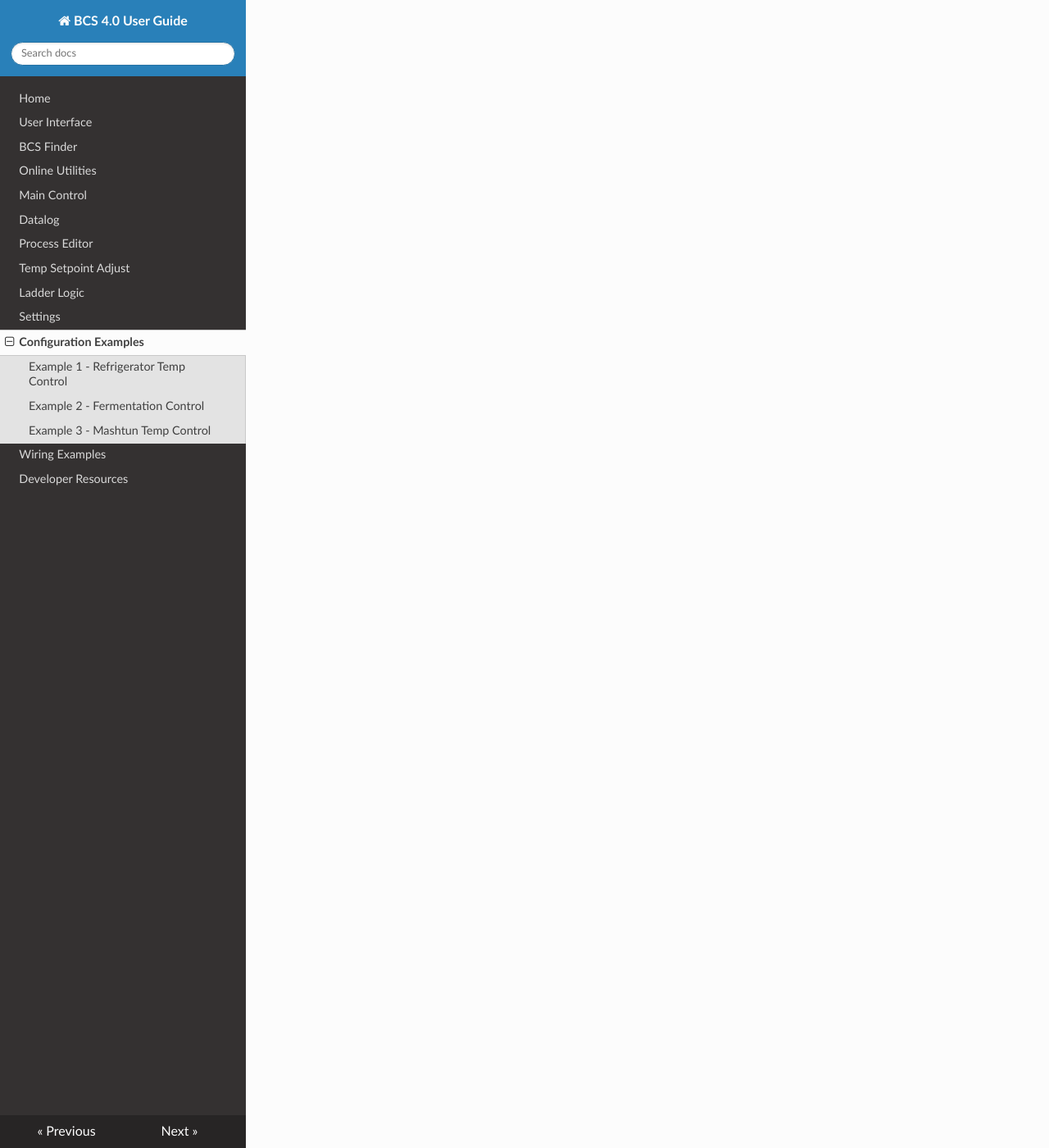
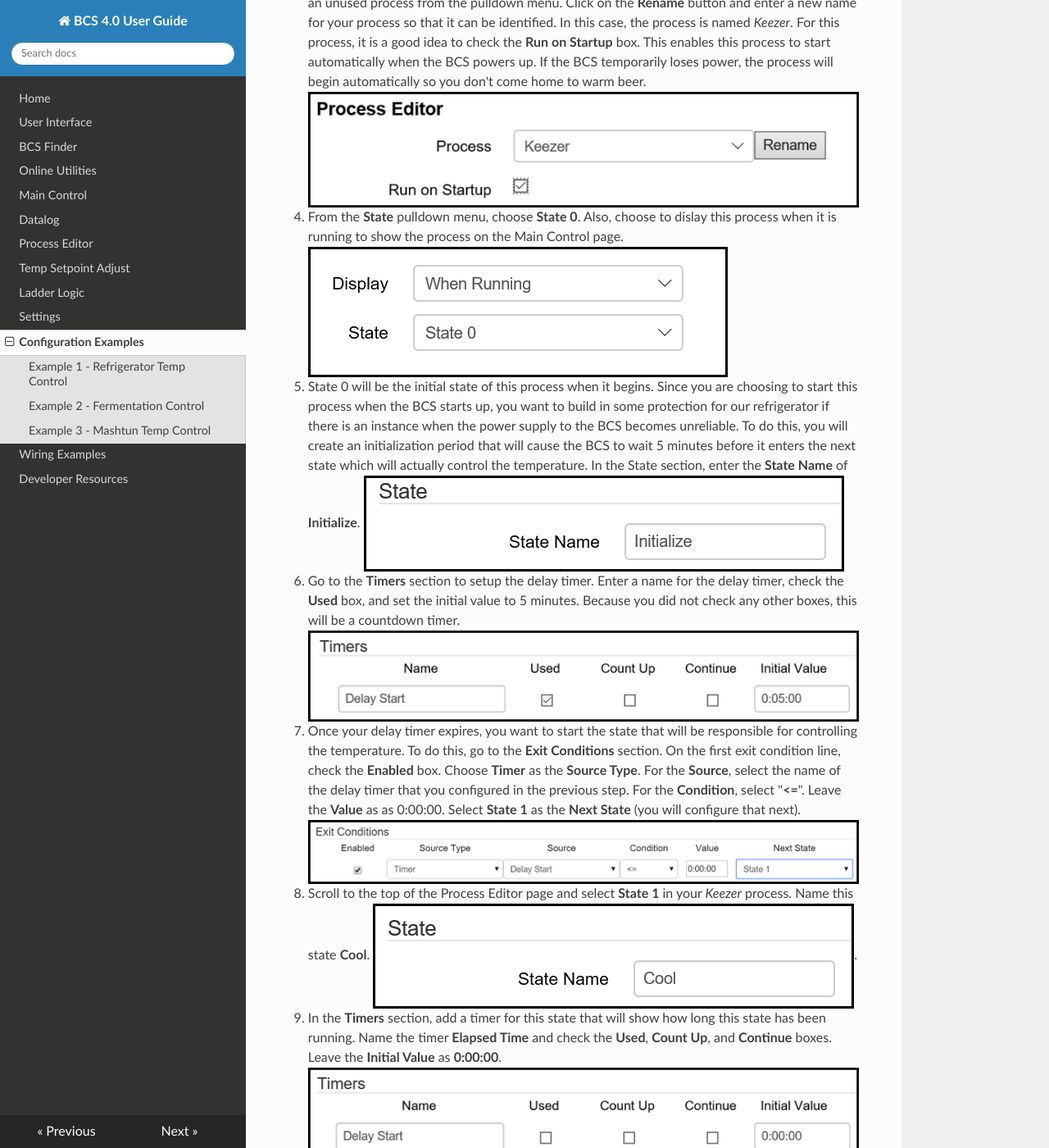
Before and after one commit to embeddedcc/bcs-docs, an MkDocs documentation site: the page built from docs/examples.md, in a window 1280 px wide and 1400 px high, scrolled down 1495 px. Shown: the whole window at 82% size. Built offline with MkDocs 1.6.1, drawn with Linux system fonts in a browser that asks for light colours; nearby versions of some CDN libraries; old or Windows-style settings are respelled for this version of MkDocs; some of the changed text lies outside the part shown.

Commit message:
Added first config example

```diff
--- a/docs/examples.md
+++ b/docs/examples.md
@@ -2,6 +2,40 @@
 
 ## Example 1 - Refrigerator Temp Control ##
 
+This is a very simple example for controlling the temperature in a refrigerator or freezer that you are using as a kegerator or keezer (refrigerator or freezer used to store and serve beer from kegs). The same example process can also be used to control fermentation temperatures if you are using a refrigerator or freezer as a fermentation chamber. To prevent wear and tear on your refrigeration equipment, it is a good idea to use a [thermowell](http://www.brewershardware.com/Thermowells/) to protect your [temperature probe](http://www.brewershardware.com/BCS-460-Temperature-Sensors/) and submerge it in a volume of liquid (such as a gallon jug of water or inside your fermentation vessel) to prevent unwanted temperature swings and unnecessary cycling.
+
+1. While technically optional, it is a best practice to name your temperature probes so they can be easily identifiable by location or function rather than number. From the [Settings](settings.md) page, go to the Temperature Probes section and name and enable any temperature probes you are going to use in your BCS deployment. In this case, Temp Probe 7 is has been named Keezer and it has been enabled. For examples of how to connect the temp probes to the BCS, see the [Wiring Examples](wiring.md) page.
+![temp probe naming](img/examples/example1_1.png)
+
+2. The next step is to name your output that will control your refrigerator or freezer. From the [Settings](settings.md) page, go to the Outputs sections to name and enable the output that will control the power supply to the refrigerator. In most cases, this will be a solid state relay (SSR). For examples of how to connect an SSR to the BCS, see the [Wiring Examples](wiring.md) page.
+![output naming](img/examples/example1_2.png)
+
+3. Now that you have named and enabled your temp probe and your output, you can configure the process to control your refrigerator. Go to the [Process Editor](process_editor.md) page on the BCS interface. Select an unused process from the pulldown menu. Click on the **Rename** button and enter a new name for your process so that it can be identified. In this case, the process is named *Keezer*. For this process, it is a good idea to check the **Run on Startup** box. This enables this process to start automatically when the BCS powers up. If the BCS temporarily loses power, the process will begin automatically so you don't come home to warm beer.
+![process naming](img/examples/example1_3.png)
+
+4. From the **State** pulldown menu, choose **State 0**. Also, choose to dislay this process when it is running to show the process on the Main Control page.
+![choosing a state](img/examples/example1_4.png)
+
+5. State 0 will be the initial state of this process when it begins. Since you are choosing to start this process when the BCS starts up, you want to build in some protection for our refrigerator if there is an instance when the power supply to the BCS becomes unreliable. To do this, you will create an initialization period that will cause the BCS to wait 5 minutes before it enters the next state which will actually control the temperature. In the State section, enter the **State Name** of **Initialize**.
+![state naming](img/examples/example1_5.png)
+
+6. Go to the **Timers** section to setup the delay timer. Enter a name for the delay timer, check the **Used** box, and set the initial value to 5 minutes. Because you did not check any other boxes, this will be a countdown timer.
+![timer naming](img/examples/example1_6.png)
+
+7. Once your delay timer expires, you want to start the state that will be responsible for controlling the temperature. To do this, go to the **Exit Conditions** section. On the first exit condition line, check the **Enabled** box. Choose **Timer** as the **Source Type**. For the **Source**, select the name of the delay timer that you configured in the previous step. For the **Condition**, select "**<=**". Leave the **Value** as as 0:00:00. Select **State 1** as the **Next State** (you will configure that next).
+![exit conditions](img/examples/example1_7.png)
+
+8. Scroll to the top of the Process Editor page and select **State 1** in your *Keezer* process. Name this state **Cool**.
+![state 2](img/examples/example1_8.png).
+
+9. In the **Timers** section, add a timer for this state that will show how long this state has been running. Name the timer **Elapsed Time** and check the **Used**, **Count Up**, and **Continue** boxes. Leave the **Initial Value** as **0:00:00**.
+![elapsed timer](img/examples/example1_9.png).
+
+10. In the **Output Control (Configurable)** section, configure your Keezer output to maintain the temperature you desire. Earlier, you configured an output and a temp probe with easy to remember names and now it is time to put those to use. From the Keezer line (or whatever name you created earlier), choose **Hysteresis** in the **Mode** column. Select **Cool** in the **Heat/Cool** column. Select Keezer as your Temperature Probe. Enter your temperature **Setpoint** and your **Swing**. The Setpoint is your target temperature. In Cool mode, the Setpoint is the lowest temperature you want to reach. The Swing determines how many degrees above (in Cool mode) the setpoint the temperature will be allowed to be before the output is triggered to begin cooling the refrigerator. In this example, a Setpoint of 35 and a swing means that the temperature will be maintained between 35 and 37 degrees.
+![output control](img/examples/example1_10.png).
+
+11. You can optionally configure another state that will sound an alarm if the Setpoint is exceeded. The Exit Condition for that state will be to return to the Cool state.
+
 ## Example 2 - Fermentation Control ##
 
 ## Example 3 - Mashtun Temp Control ##
```
Also changed, not shown: docs/img/examples/example1_1.png (added), docs/img/examples/example1_10.png (added), docs/img/examples/example1_2.png (added), docs/img/examples/example1_3.png (added), docs/img/examples/example1_4.png (added), docs/img/examples/example1_5.png (added), docs/img/examples/example1_6.png (added), docs/img/examples/example1_7.png (added), docs/img/examples/example1_8.png (added), docs/img/examples/example1_9.png (added).
